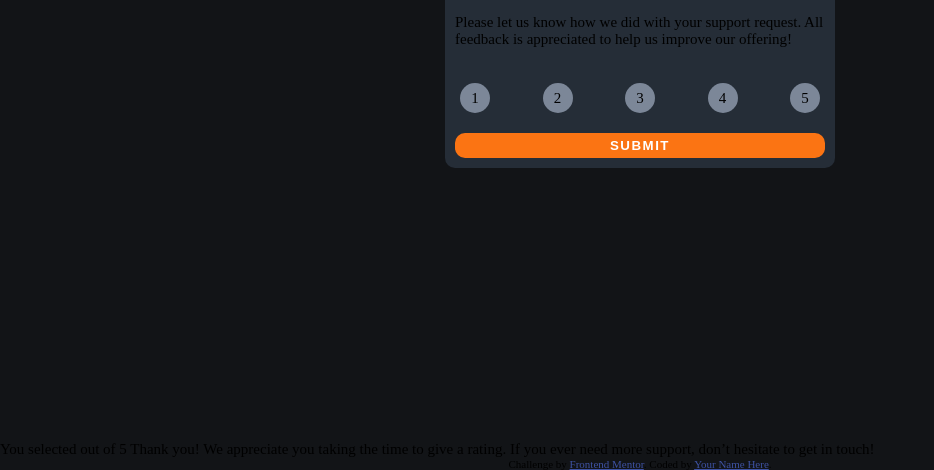
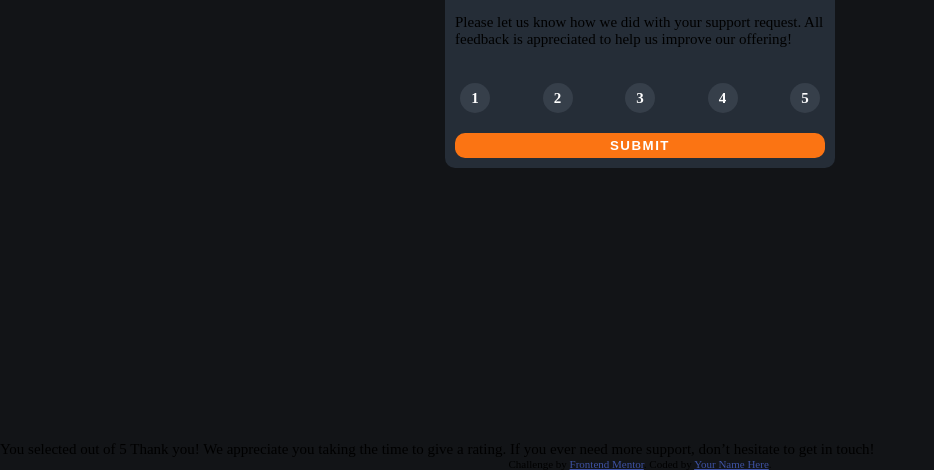
Before and after one commit to ExploryKod/interactive_card, a plain HTML site: page index.html in a window 1280 px wide. Shown: the part 359-829 px from the top of the page, without its empty margins (0-934 px from the left). Drawn offline with Linux system fonts and the light colour scheme.

Commit message:
feat(card): circle colors added

```diff
--- a/index.html
+++ b/index.html
@@ -81,17 +81,20 @@
       position: relative;
       width: 30px;
       height: 30px;
-      background-color:hsl(216, 12%, 54%);
+      background-color:  hsla(216, 12%, 54%, 0.2);
       border: transparent;
       border-radius: 50%;
     }
 
     .card__digits-list span {
+
       position: absolute;
       top: 50%;
       left: 50%;
       transform: translate(-50%, -50%);
       text-align: center;
+      font-weight: 700;
+      color:  hsl(0, 0%, 100%);
     }
   </style>
 </head>
```
